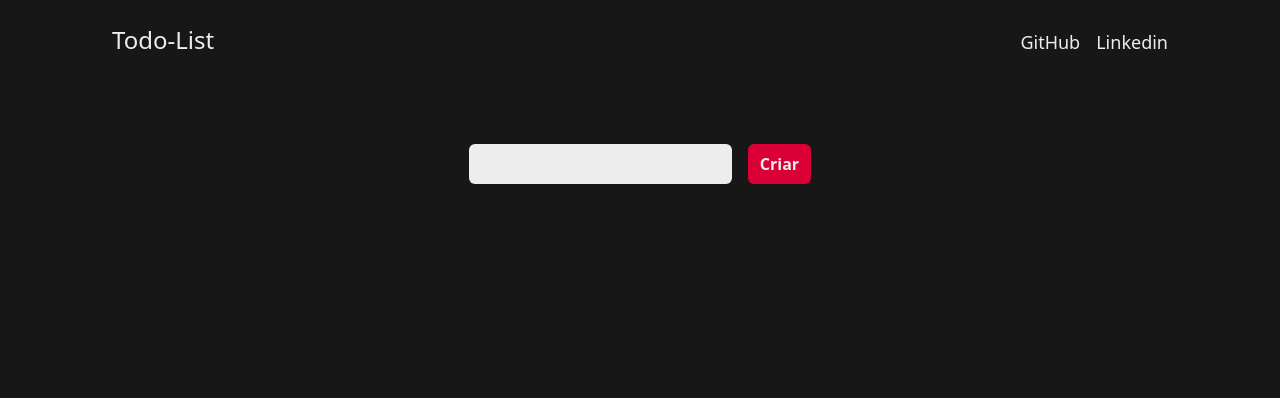
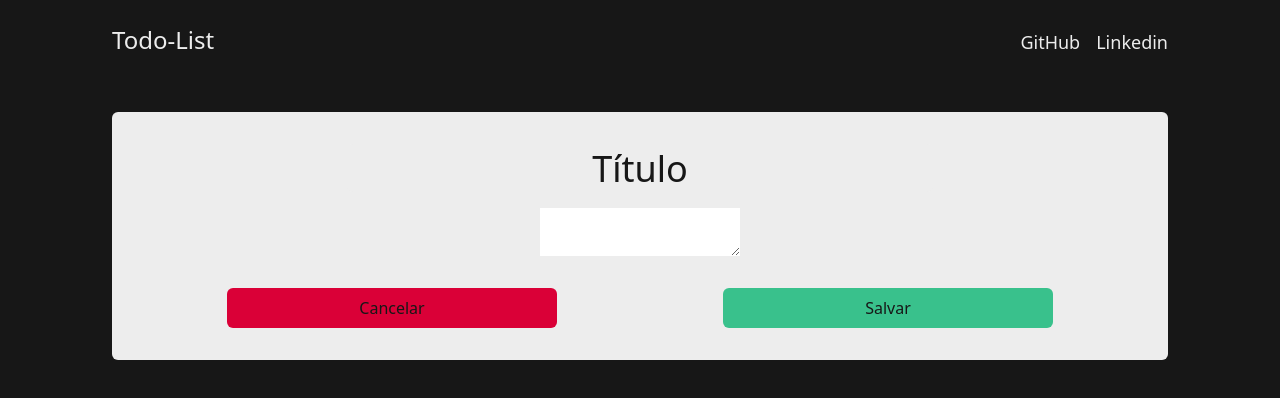
Before and after one commit to gabrielh-silvestre/todo-list, a React (Create React App) app: page /task in a window 1280 px wide. Shown: the top 398 px of the page. Built offline with nearby package versions, Linux system fonts and the light colour scheme.

Commit message:
refactor(App): encasulate routes in main tag

```diff
--- a/src/App.tsx
+++ b/src/App.tsx
@@ -1,14 +1,18 @@
 import { Route, Switch } from 'react-router-dom';
 import { Header } from './components/Header';
 import { Home } from './pages/Home';
+import { TaskDetail } from './pages/TaskDetail';
 
 function App() {
   return (
     <div className="h-screen bg-gray-dark">
       <Header />
-      <Switch>
-        <Route path="/" render={Home} />
-      </Switch>
+      <main>
+        <Switch>
+          <Route path="/task" render={TaskDetail} />
+          <Route exact path="/" render={Home} />
+        </Switch>
+      </main>
     </div>
   );
 }
```
